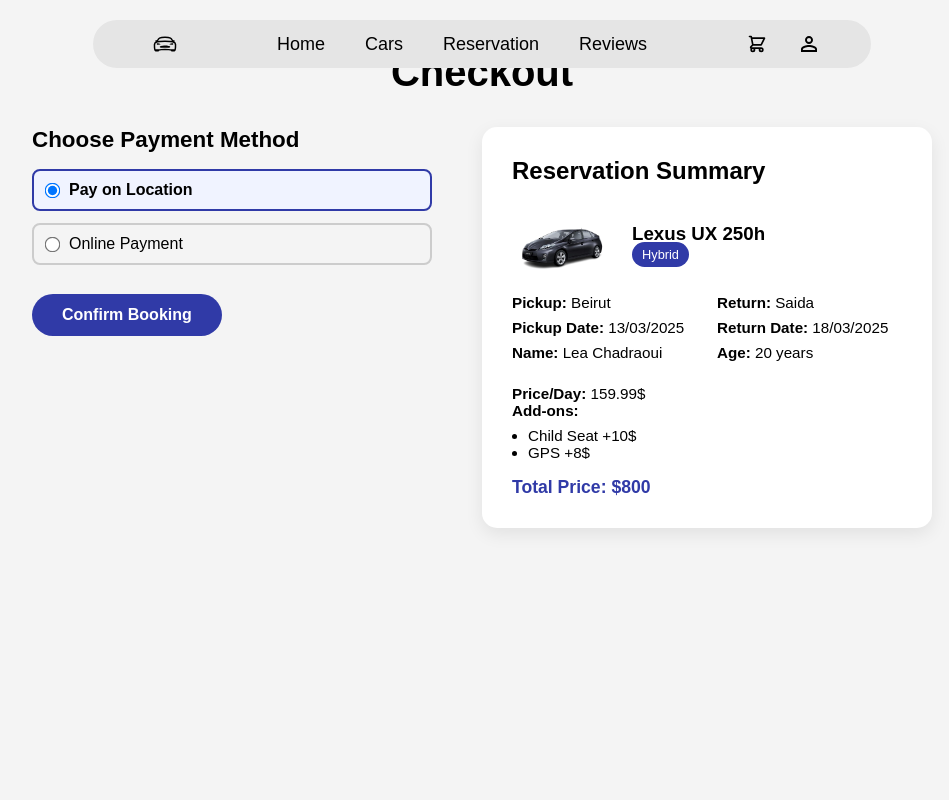
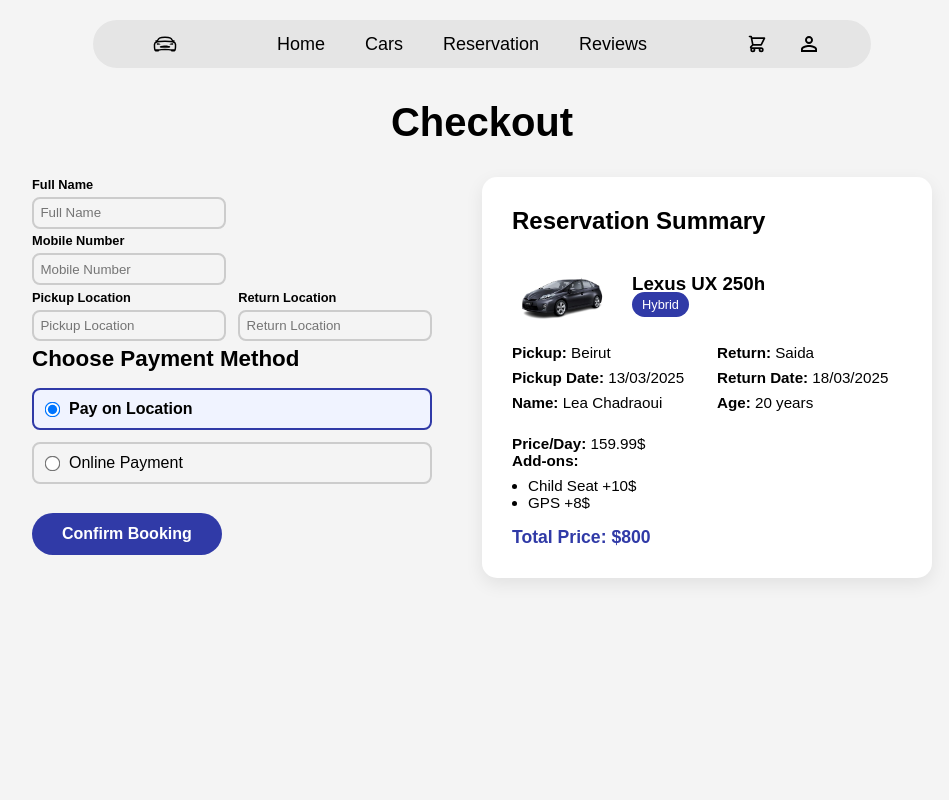
Before and after one commit to Posenega/car-rental-frontend, a Next.js app: page /checkout in a window 1280 px wide. Shown: the top 800 px of the page, without its empty margins (158-1107 px from the left). Built offline with nearby package versions, Linux system fonts and the light colour scheme; no server answers.

Commit message:
continued checkout frontend

```diff
--- a/src/app/checkout/checkout.module.scss
+++ b/src/app/checkout/checkout.module.scss
@@ -1,5 +1,5 @@
 .page {
-  padding: 50px 40px;
+  padding: 100px 40px;
   background: #f4f4f4;
   min-height: 100vh;
 
@@ -18,7 +18,7 @@
   flex-wrap: wrap;
 }
 
-.payment {
+.entries {
   width: 400px;
 
   h2 {
@@ -148,3 +148,20 @@
     }
   }
 }
+
+.entry {
+  margin-bottom: 0.3rem;
+
+  p {
+    font-size: 0.8rem;
+    margin-bottom: 0.3rem;
+    font-weight: 700;
+  }
+
+  input {
+    background-color: transparent;
+    padding: 0.4rem 0.4rem;
+    border: 2px solid #ccc;
+    border-radius: 8px;
+  }
+}
--- a/src/app/checkout/page.tsx
+++ b/src/app/checkout/page.tsx
@@ -1,7 +1,7 @@
 "use client";
 import React, { useState } from "react";
 import styles from "./checkout.module.scss";
-import { Icon } from "@iconify/react";
+
 
 export default function CheckoutPage() {
   const [paymentMethod, setPaymentMethod] = useState<"location" | "online">(
@@ -27,12 +27,32 @@
   };
 
   return (
-    <div className={styles.page}>
+    <main className={styles.page}>
       <h1>Checkout</h1>
 
       <div className={styles.checkoutGrid}>
+
         {/* Payment Section */}
-        <div className={styles.payment}>
+        <div className={styles.entries}>
+          <div className={styles.entry}>
+            <p>Full Name</p>
+            <input placeholder="Full Name" />
+          </div>
+          <div className={styles.entry}>
+            <p>Mobile Number</p>
+            <input placeholder="Mobile Number" />
+          </div>
+          <div style={{ display: "flex", justifyContent: 'space-between' }}>
+            <div className={styles.entry}>
+              <p>Pickup Location</p>
+              <input placeholder="Pickup Location" />
+            </div>
+            <div className={styles.entry}>
+              <p>Return Location</p>
+              <input placeholder="Return Location" />
+            </div>
+          </div>
+
           <h2>Choose Payment Method</h2>
           <div className={styles.methods}>
             <label
@@ -156,6 +176,6 @@
           </div>
         </div>
       </div>
-    </div>
+    </main>
   );
 }
```
